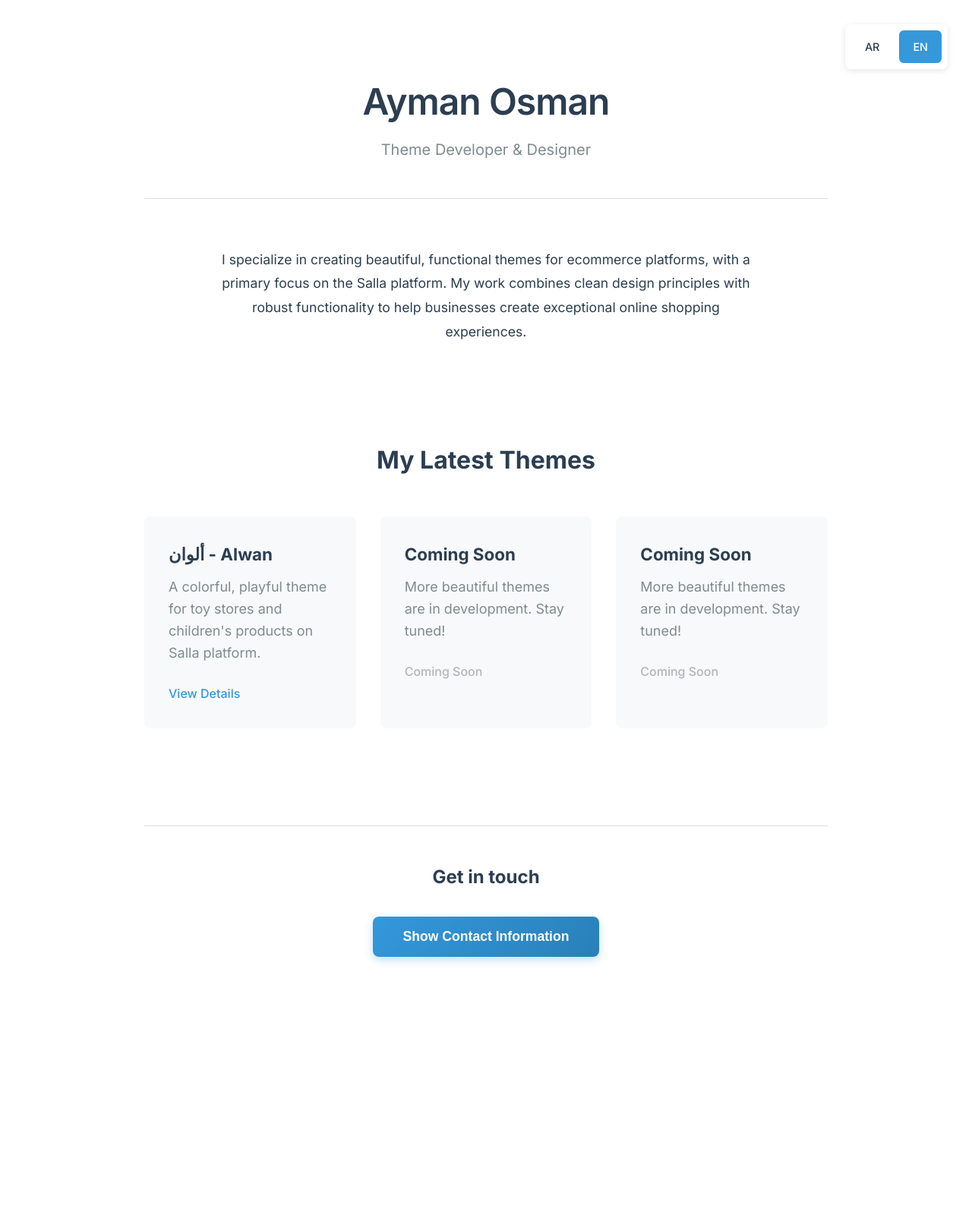
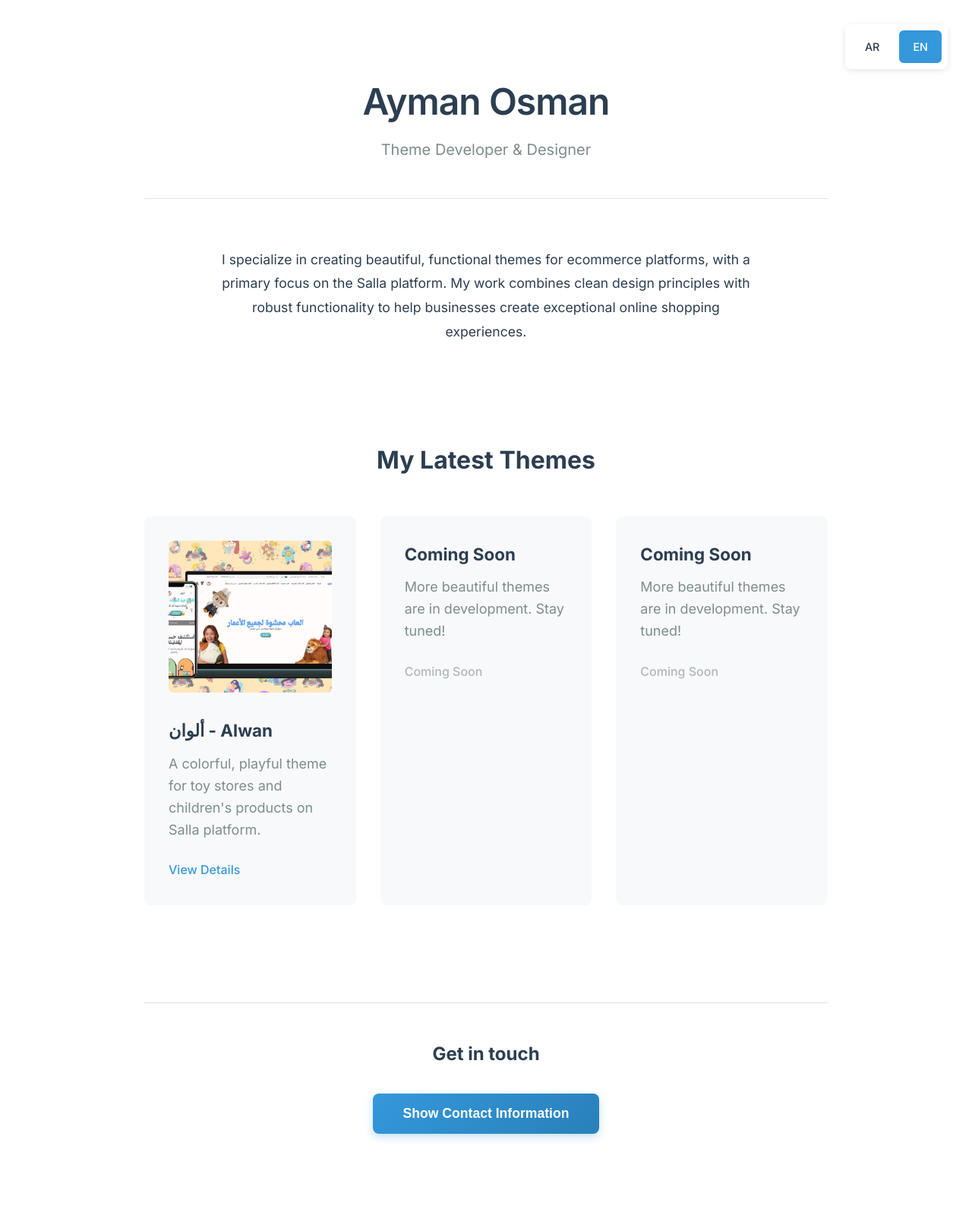
Before and after one commit to aymanc-137/aymanc-137.github.io, a Jekyll site: the page built from index.html, in a window 1280 px wide. Shown: the whole page at 76% size. Built offline with Jekyll 4.4.1, drawn with Linux system fonts in a browser that asks for light colours; before the commit the page ends 1388 px from its top, so only the background shows below that.

Commit message:
Add Alwan theme thumbnail and set Arabic as default language
- Added thumbnail image for Alwan theme card
- Updated both English and Arabic homepages with theme thumbnail
- Added CSS styling for .theme-thumbnail (200px height, cover fit)
- Changed default language to Arabic in _config.yml

🤖 Generated with [Claude Code](https://claude.com/claude-code)

Co-Authored-By: Claude <noreply@anthropic.com>

```diff
--- a/_config.yml
+++ b/_config.yml
@@ -5,8 +5,8 @@ baseurl: ""
 url: "https://aymanc-137.github.io"
 
 # Multi-language settings
-languages: ["en", "ar"]
-default_lang: en
+languages: ["ar", "en"]
+default_lang: ar
 exclude_from_localizations: ["assets"]
 
 # Build settings
--- a/ar/index.html
+++ b/ar/index.html
@@ -18,6 +18,7 @@ ref: home
     <h2>أحدث الثيمات</h2>
     <div class="themes-grid">
       <div class="theme-card">
+        <img src="{{ '/assets/themes/alwan/thumbnail.jpg' | relative_url }}" alt="ثيم ألوان" class="theme-thumbnail">
         <h3>ألوان - Alwan</h3>
         <p>ثيم ملون ومرح لمتاجر الألعاب ومنتجات الأطفال على منصة سلة.</p>
         <a href="/ar/alwan" class="theme-link">عرض التفاصيل</a>
--- a/assets/css/style.css
+++ b/assets/css/style.css
@@ -143,11 +143,20 @@ main {
   padding: 2rem;
   border-radius: 8px;
   transition: transform 0.3s ease, box-shadow 0.3s ease;
+  overflow: hidden;
 }
 
 .theme-card:hover {
   transform: translateY(-5px);
   box-shadow: 0 4px 12px rgba(0, 0, 0, 0.1);
+}
+
+.theme-thumbnail {
+  width: 100%;
+  height: 200px;
+  object-fit: cover;
+  border-radius: 6px;
+  margin-bottom: 1.5rem;
 }
 
 .theme-card h3 {
--- a/index.html
+++ b/index.html
@@ -18,6 +18,7 @@ ref: home
     <h2>My Latest Themes</h2>
     <div class="themes-grid">
       <div class="theme-card">
+        <img src="{{ '/assets/themes/alwan/thumbnail.jpg' | relative_url }}" alt="Alwan Theme" class="theme-thumbnail">
         <h3>ألوان - Alwan</h3>
         <p>A colorful, playful theme for toy stores and children's products on Salla platform.</p>
         <a href="/alwan" class="theme-link">View Details</a>
```
Also changed, not shown: assets/themes/alwan/thumbnail.jpg (added).
